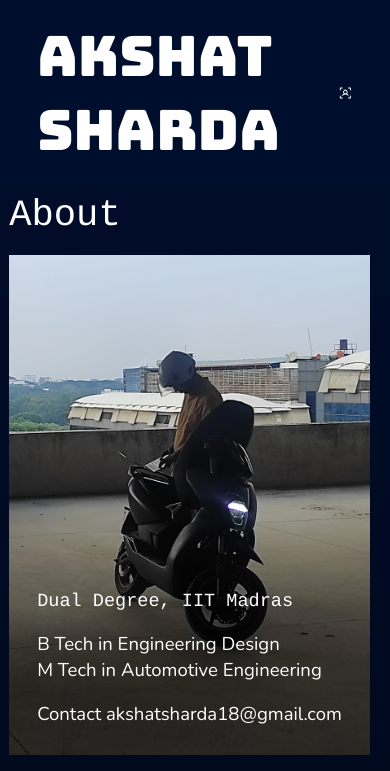
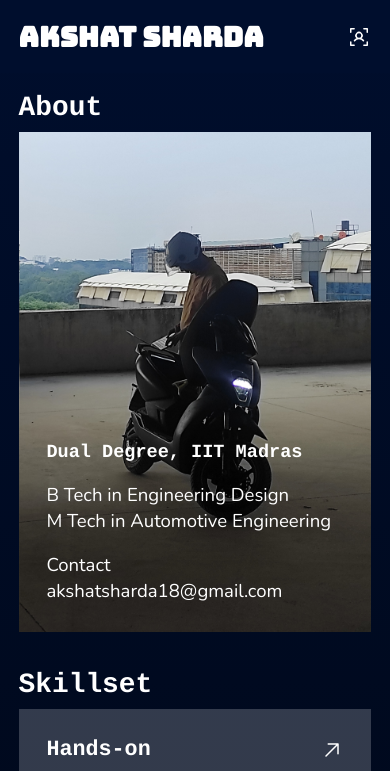
Before and after one commit to akshat-sharda-18/self-website, a plain HTML site: page index.html in a window 390 px wide. Shown: the top 771 px of the page. Drawn offline with nearby package versions, Linux system fonts and the light colour scheme.

Commit message:
Improvements in mobile query, as well as the flex wrapping

```diff
--- a/css/style.css
+++ b/css/style.css
@@ -23,6 +23,7 @@
     /* PADDING */
     --PADDING-TB-HEADER: 1rem;
     --PADDING-SIDE-HEADER: 2rem;
+    --PADDING-SIDE-HEADER-MOBILE: 1rem;
     --PADDING-MAINTB-HEADER: 0.5em;
     --PADDING-MAINSIDE-HEADER: 6em;
     --PADDING-CARD: 1.5rem;
@@ -44,19 +45,11 @@ svg {
 }
 
 h1 {
-    font: 3rem var(--FF-NAME);
+    font-family: var(--FF-NAME);
 }
 
-h2 {
-    font: 2rem var(--FF-HEADINGS);
-}
-
-h3 {
-    font: 1.5rem var(--FF-HEADINGS);
-}
-
-h4 {
-    font: 1rem var(--FF-HEADINGS);
+h2, h3, h4 {
+    font-family: var(--FF-HEADINGS);
 }
 
 ul {
@@ -89,7 +82,8 @@ ul {
     padding: var(--PADDING-MAINTB-HEADER) var(--PADDING-MAINSIDE-HEADER);
     display: flex;
     justify-content: space-between;
-    gap: 1rem;
+    row-gap: 2rem;
+    column-gap: 1rem;
     flex-wrap: wrap;
 }
 
@@ -113,7 +107,9 @@ ul {
     display: flex;
     flex-direction: column;
     flex-wrap: nowrap;
-    gap: 1rem;
+    gap: 0.5rem;
+    min-width: 20rem;
+    max-width: 24rem;
 }
 
 /* BOX */
@@ -130,10 +126,13 @@ ul {
     gap: 1rem;
 }
 
+.margin:not(:first-child) {
+    margin: 1rem 0 0 0;
+}
+
 .column {
     display: flex;
     flex-direction: column;
-    min-width: 20rem;
     flex: 1;
 }
 
@@ -160,10 +159,30 @@ svg:hover, svg:focus {
 }
 
 @media only screen and (max-width: 600px) {
+    .header {
+        position: sticky;
+        top: 0;
+        z-index: 1;
+        background-color: var(--BG-DARK-BLUE);
+        padding: var(--PADDING-TB-HEADER) var(--PADDING-SIDE-HEADER-MOBILE);
+        width: 100%;
+    }
+    h1 {
+        font-size: 1.5rem;
+    }
     .main {
-        padding: 0.5rem;
+        padding: 1rem;
     }
     .column {
         min-width: 10rem;
     }
+    .section-flex {
+        flex: 1;
+        display: flex;
+        flex-direction: column;
+        flex-wrap: nowrap;
+        gap: 0.5rem;
+        min-width: 15rem;
+        max-width: 20rem;
+    }
 }
--- a/index.html
+++ b/index.html
@@ -16,7 +16,6 @@
     </header>
 
     <main class="main">
-        <section>
         <div class="section-flex">
             <div>
                 <h2>About</h2>
@@ -29,15 +28,13 @@
                 </div>
             </div>
         </div>
-        </section>
 
-        <section>
         <div class="section-flex">
             <div>
                 <h2>Skillset</h2>
             </div>
             <div class="column">
-                    <div class="box card">
+                <div class="box card margin">
                     <div class="fill">
                         <div><h3>Hands-on</h3></div>
                         <svg xmlns="http://www.w3.org/2000/svg" width="24" height="24" fill="#000000" viewBox="0 0 256 256"><path d="M200,64V168a8,8,0,0,1-16,0V83.31L69.66,197.66a8,8,0,0,1-11.32-11.32L172.69,72H88a8,8,0,0,1,0-16H192A8,8,0,0,1,200,64Z"></path></svg>
@@ -52,7 +49,7 @@
                         </ul>
                     </div>
                 </div>
-                    <div class="box card">
+                <div class="box card margin">
                     <div class="fill">
                         <div><h3>Knowledge base</h3></div>
                         <svg xmlns="http://www.w3.org/2000/svg" width="24" height="24" fill="#000000" viewBox="0 0 256 256"><path d="M200,64V168a8,8,0,0,1-16,0V83.31L69.66,197.66a8,8,0,0,1-11.32-11.32L172.69,72H88a8,8,0,0,1,0-16H192A8,8,0,0,1,200,64Z"></path></svg>
@@ -67,7 +64,7 @@
                         </ul>
                     </div>
                 </div>
-                    <div class="box card">
+                <div class="box card margin">
                     <div class="fill">
                         <div><h3>Tools</h3></div>
                         <svg xmlns="http://www.w3.org/2000/svg" width="24" height="24" fill="#000000" viewBox="0 0 256 256"><path d="M200,64V168a8,8,0,0,1-16,0V83.31L69.66,197.66a8,8,0,0,1-11.32-11.32L172.69,72H88a8,8,0,0,1,0-16H192A8,8,0,0,1,200,64Z"></path></svg>
@@ -84,9 +81,7 @@
                 </div>
             </div>
         </div>
-        </section>
 
-        <section>
         <div class="section-flex">
             <div>
                 <h2>Personality</h2>
@@ -133,7 +128,6 @@
                 </div>
             </div>
         </div>
-        </section>
     </main>
 
     <footer class="footer">
```
Lines whose indentation alone changed are shown as unchanged.
